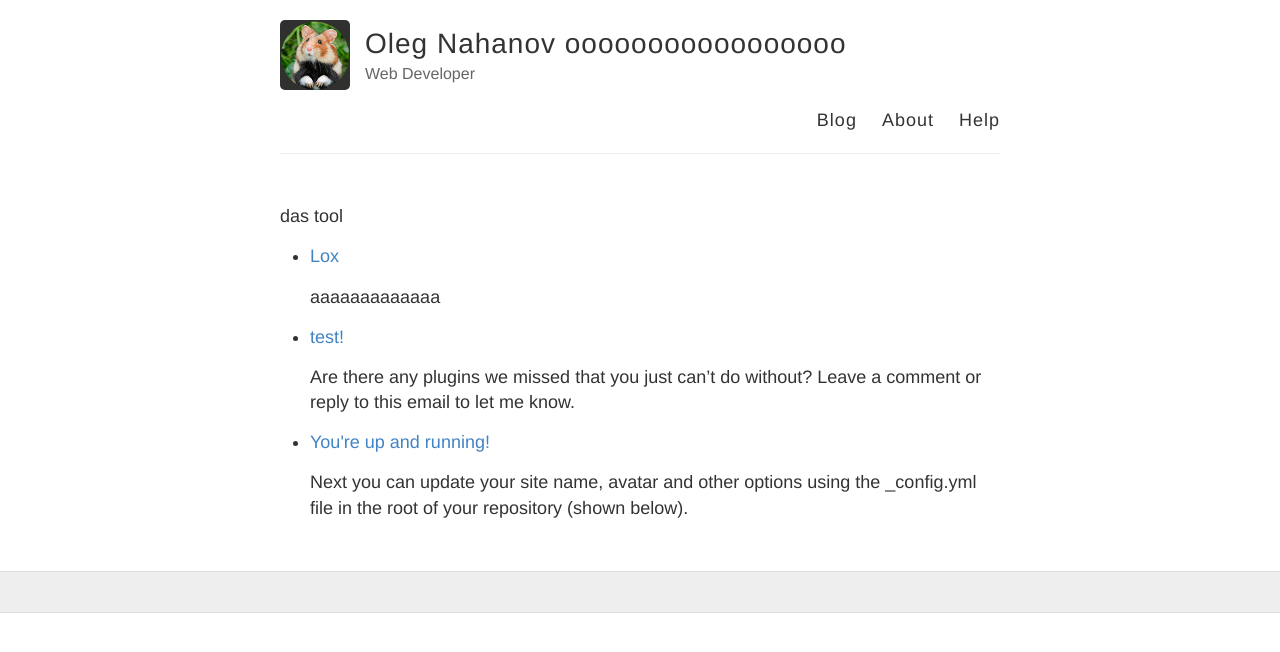
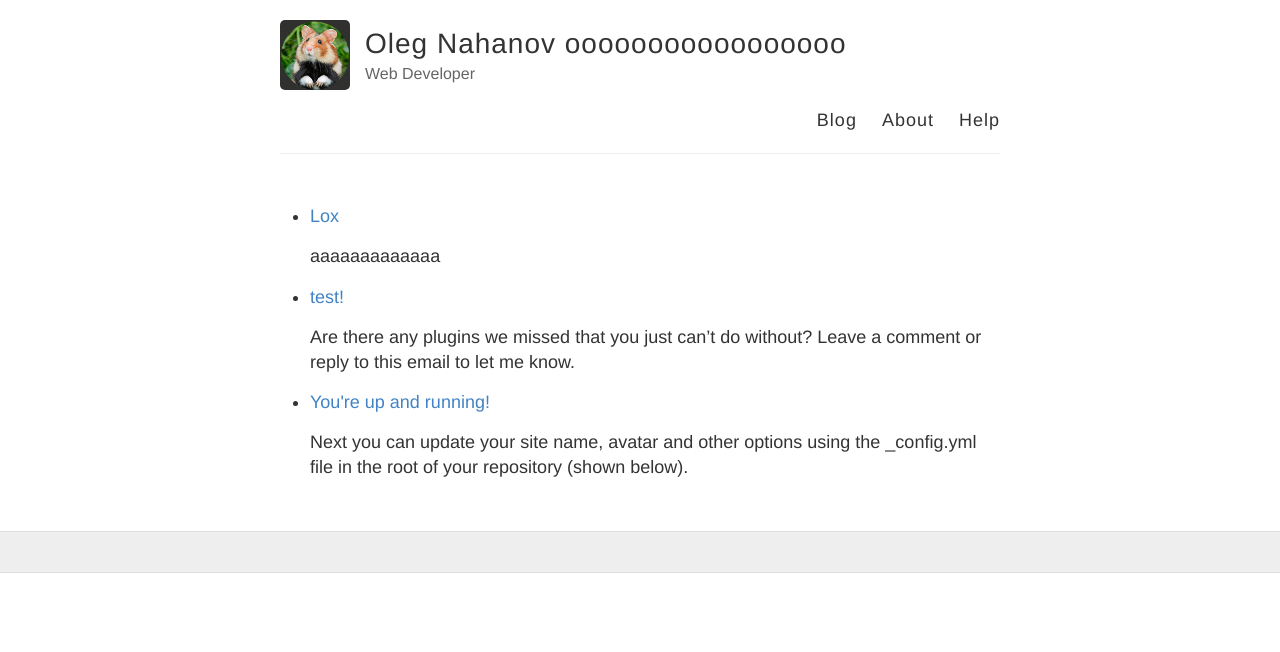
Before and after one commit to oleg-nahanov/oleg-nahanov.github.io, a Jekyll site: the page built from index.md, in a window 1280 px wide. Shown: the top 652 px of the page. Built offline with Jekyll 4.4.1, drawn with Linux system fonts in a browser that asks for light colours.

Commit message:
Update index.md

```diff
--- a/index.md
+++ b/index.md
@@ -2,7 +2,7 @@
 layout: default
 ---
 
-<div class="posts">das tool
+<div class="posts">
   <ul>
   {% for post in site.posts %}
     <li>
```
